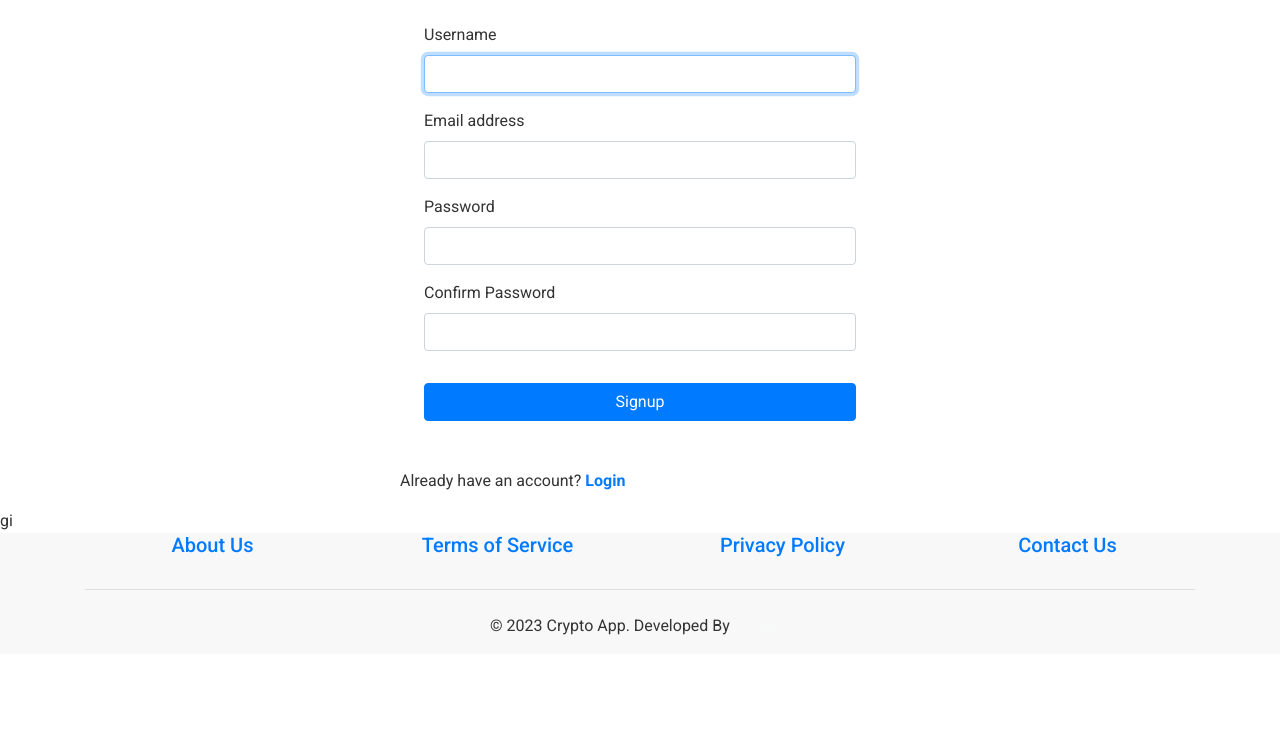
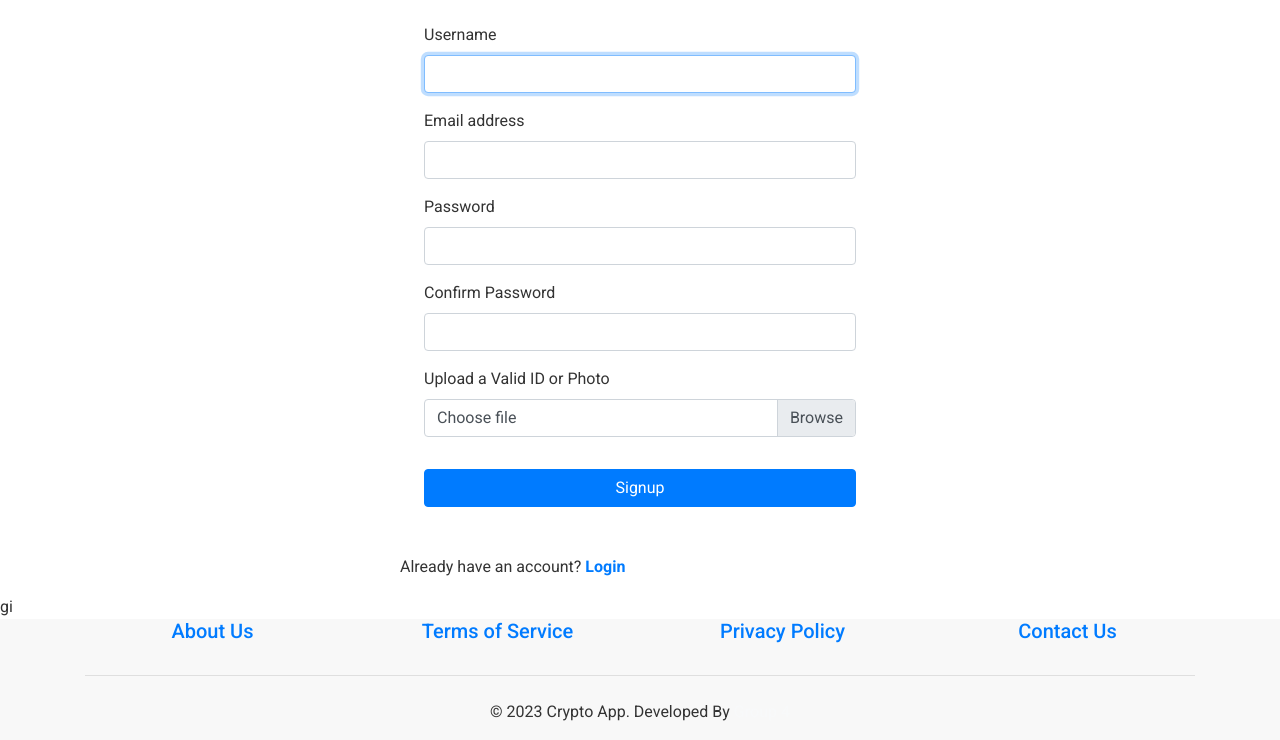
Before and after one commit to dataSHETHinks/Encrypto, a Django app: page /signup/ in a window 1280 px wide. Shown: the part 235-975 px from the top of the page. Before the commit the page ends 870 px from the top, so only its background shows below. Run offline with Django 4.2, Linux system fonts and the light colour scheme; parts of the project's set-up code (start-up, migrations or seed data) failed here and were passed over; some libraries are stand-ins or nearby versions.

Commit message:
Added the feature of uploading the user id

```diff
--- a/mainapp/forms.py
+++ b/mainapp/forms.py
@@ -4,14 +4,41 @@
 
 
 class CustomUserCreationForm(UserCreationForm):
-    username = forms.CharField(required=True, label='Username', help_text='Required. 150 characters or fewer. Letters, digits and @/./+/-/_ only.', widget=forms.TextInput(attrs={'class': 'form-control'}))
+    username = forms.CharField(
+        required=True,
+        label='Username',
+        help_text='Required. 150 characters or fewer. Letters, digits and @/./+/-/_ only.',
+        widget=forms.TextInput(attrs={'class': 'form-control'})
+    )
 
-    email = forms.EmailField(required=True, label='Email', help_text='Required. Enter a valid email address.', widget=forms.TextInput(attrs={'class': 'form-control'}))
+    email = forms.EmailField(
+        required=True,
+        label='Email',
+        help_text='Required. Enter a valid email address.',
+        widget=forms.TextInput(attrs={'class': 'form-control'})
+    )
 
-    password1 = forms.CharField(required=True, label='Password', help_text='Required. Enter a valid password.', widget=forms.PasswordInput(attrs={'class': 'form-control'}))
+    password1 = forms.CharField(
+        required=True,
+        label='Password',
+        help_text='Required. Enter a valid password.',
+        widget=forms.PasswordInput(attrs={'class': 'form-control'})
+    )
 
-    password2 = forms.CharField(required=True, label='Password confirmation', help_text='Enter the same password as before, for verification.', widget=forms.PasswordInput(attrs={'class': 'form-control'}))
+    password2 = forms.CharField(
+        required=True,
+        label='Password confirmation',
+        help_text='Enter the same password as before, for verification.',
+        widget=forms.PasswordInput(attrs={'class': 'form-control'})
+    )
+
+    id_or_photo = forms.ImageField(
+        required=True,
+        label='Upload a Valid ID or Photo',
+        help_text='Required. Upload a valid ID or photo.',
+        widget=forms.FileInput(attrs={'class': 'form-control', 'accept': 'image/jpeg, image/png, image/jpg'})
+    )
 
     class Meta:
         model = User
-        fields = ['username', 'email', 'password1', 'password2']
+        fields = ['username', 'email', 'password1', 'password2', 'id_or_photo']
--- a/mainapp/models.py
+++ b/mainapp/models.py
@@ -9,6 +9,7 @@
     user = models.OneToOneField(User, on_delete=models.CASCADE)
     referral_code = models.CharField(max_length=10, unique=True)
     bonus = models.IntegerField(default=0)
+    profile_picture = models.ImageField(upload_to='profile_pictures/', null=True, blank=True)
 
     def __str__(self):
         return f'{self.user.username} profile'
--- a/templates/signup.html
+++ b/templates/signup.html
@@ -24,6 +24,14 @@
             <label for="password2">Confirm Password</label>
             {{ form.password2 }}
           </div>
+             <div class="form-group">
+            <label for="id_or_photo">Upload a Valid ID or Photo</label>
+            <div class="custom-file">
+              <input type="file" class="custom-file-input" id="id_or_photo" name="id_or_photo" accept="image/jpeg, image/png, image/jpg">
+              <label class="custom-file-label" for="id_or_photo">Choose file</label>
+            </div>
+            <div id="file-info" class="mt-2"></div>
+          </div>
           <button type="submit" class="btn btn-primary mt-3 w-100">Signup</button>
 
 
@@ -40,4 +48,19 @@
         </div>
     </div>
 
+    <script>
+      // JavaScript to handle file input change event
+      document.getElementById('id_or_photo').addEventListener('change', function(event) {
+        var input = event.target;
+        var label = input.nextElementSibling;
+        var fileName = input.files[0].name;
+
+        // Display the uploaded file name
+        label.innerHTML = fileName;
+
+        // Add a green tick next to the file name
+        label.innerHTML += ' &#10004;';
+      });
+    </script>
+
 {% endblock %}
```
